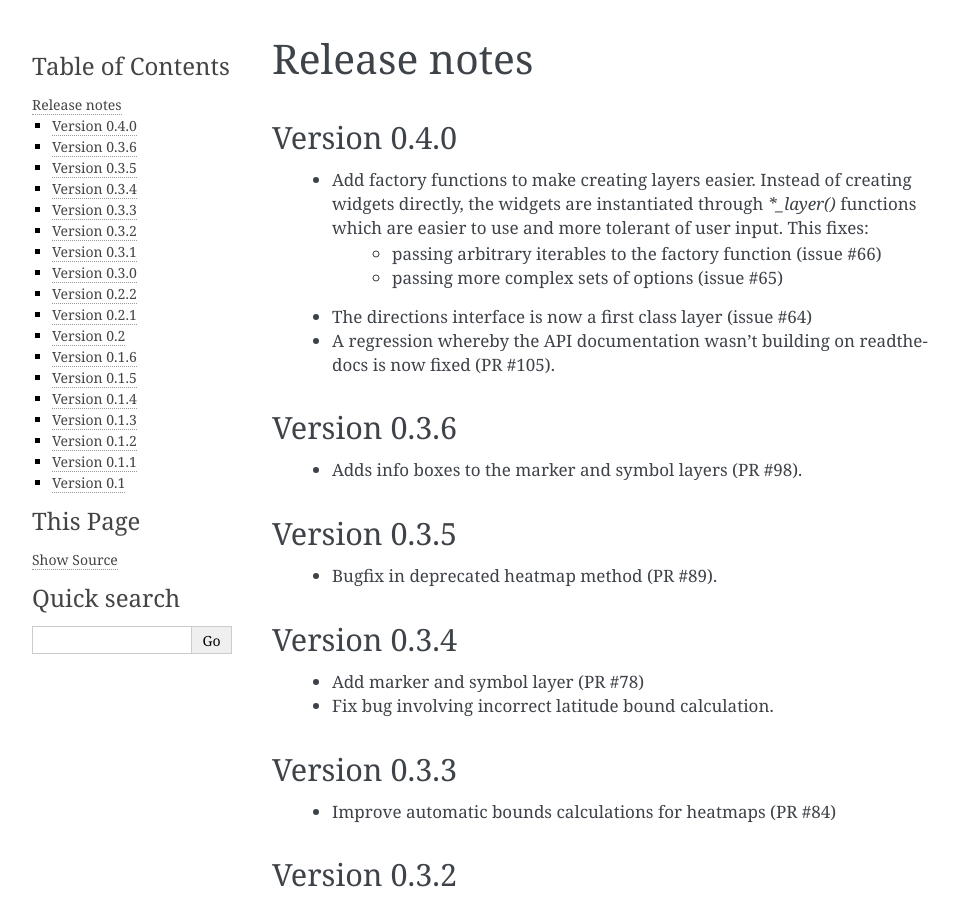
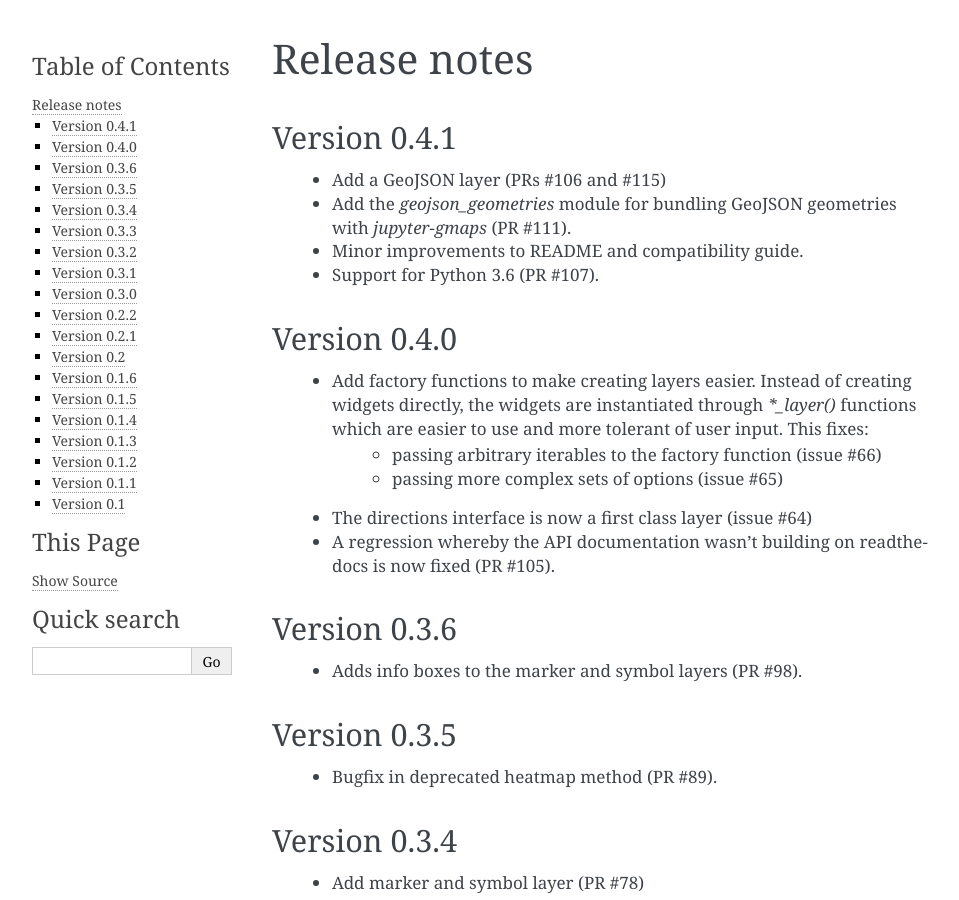
Before and after one commit to pbugnion/gmaps, a Sphinx documentation site: the page built from docs/source/release_notes.rst, in a window 1280 px wide and 900 px high. Shown: the whole window, without its empty margins (148-1107 px from the left). Built offline with Sphinx 7.4.7, drawn with Linux system fonts in a browser that asks for light colours.

Commit message:
Release notes for version 0.4.1

```diff
--- a/docs/source/release_notes.rst
+++ b/docs/source/release_notes.rst
@@ -1,6 +1,14 @@
 
 Release notes
 -------------
+
+Version 0.4.1
+=============
+
+ * Add a GeoJSON layer (PRs #106 and #115)
+ * Add the `geojson_geometries` module for bundling GeoJSON geometries with `jupyter-gmaps` (PR #111).
+ * Minor improvements to README and compatibility guide.
+ * Support for Python 3.6 (PR #107).
 
 Version 0.4.0
 =============
```
